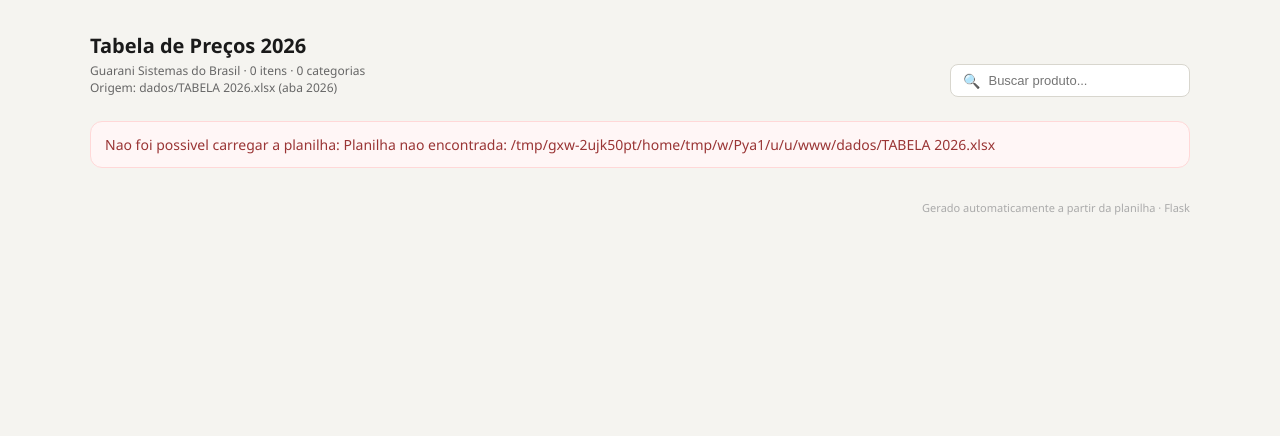
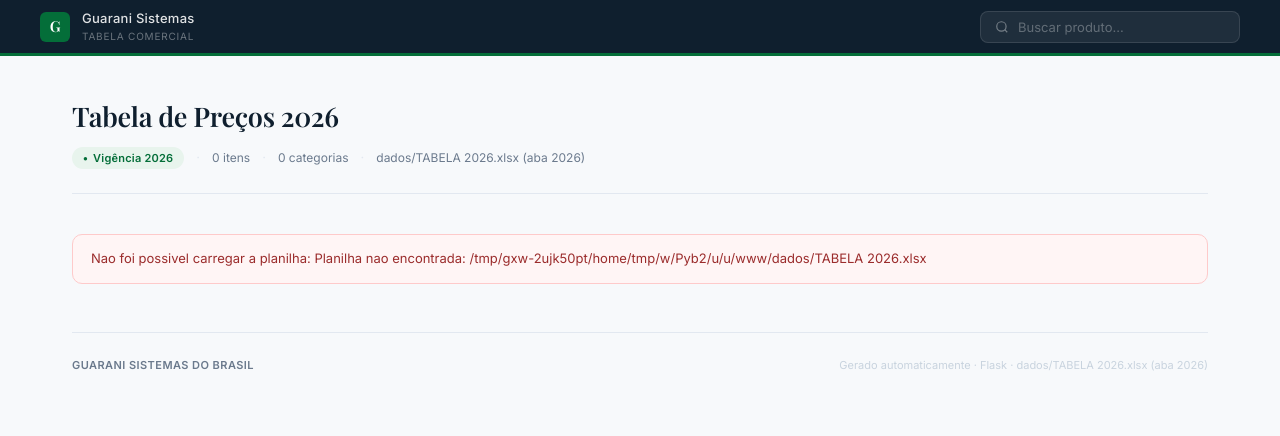
Before and after one commit to PSS84/Guarani, a Flask app: page /guarani/precos in a window 1280 px wide. Shown: the top 436 px of the page. Run offline with Flask 3, Linux system fonts and the light colour scheme.

Commit message:
feat: redesign executivo da tabela de precos 2026
- Top bar fixa navy com fio verde Guarani, logo e busca integrada
- Tipografia Playfair Display no titulo + Inter no corpo
- Cards de secao com sombra suave e indicador lateral colorido por paleta
- Cabecalhos de tabela em uppercase com letter-spacing refinado
- Subtitulos de bloco em verde Guarani com fundo sutil
- Meta info com pills e separadores pontuais
- Footer com marca a esquerda e metadados a direita
- Layout clean executivo/corporativo mantendo toda logica Jinja2

Co-Authored-By: Claude Sonnet 4.6 <noreply@anthropic.com>

```diff
--- a/guarani/templates/precos_2026.html
+++ b/guarani/templates/precos_2026.html
@@ -4,183 +4,263 @@
   <meta charset="utf-8" />
   <meta name="viewport" content="width=device-width, initial-scale=1" />
   <title>Tabela de Preços 2026 — Guarani Sistemas</title>
+  <link href="https://fonts.googleapis.com/css2?family=Playfair+Display:wght@400;600&family=Inter:wght@300;400;500;600&display=swap" rel="stylesheet" />
   <style>
     *, *::before, *::after { box-sizing: border-box; margin: 0; padding: 0; }
 
-    body {
-      font-family: "Segoe UI", Roboto, Arial, sans-serif;
-      font-size: 14px;
-      background: #f5f4f0;
-      color: #1a1a1a;
-      padding: 2rem 1.5rem;
+    :root {
+      --green:        #046E39;
+      --green-light:  #00A253;
+      --green-muted:  #e8f4ed;
+      --navy:         #0f1f2e;
+      --text:         #1a2433;
+      --text-muted:   #6b7a8d;
+      --border:       #e2e8f0;
+      --border-light: #f1f5f9;
+      --bg:           #f7f9fb;
+      --white:        #ffffff;
+      --shadow:       0 1px 3px rgba(0,0,0,0.06), 0 1px 2px rgba(0,0,0,0.04);
+      --shadow-md:    0 4px 20px rgba(0,0,0,0.09);
     }
 
-    .page { max-width: 1100px; margin: 0 auto; }
-
-    .header {
-      display: flex;
-      align-items: flex-end;
-      justify-content: space-between;
-      flex-wrap: wrap;
-      gap: 12px;
-      margin-bottom: 1.5rem;
-    }
-    .header h1 {
-      font-size: 20px;
-      font-weight: 600;
-      color: #1a1a1a;
-    }
-    .header .sub {
-      font-size: 12px;
-      color: #666;
-      margin-top: 3px;
-      line-height: 1.45;
+    body {
+      font-family: 'Inter', 'Segoe UI', system-ui, sans-serif;
+      font-size: 13.5px;
+      background: var(--bg);
+      color: var(--text);
+      line-height: 1.5;
+      -webkit-font-smoothing: antialiased;
     }
 
-    .search-wrap {
+    /* ── Top bar ── */
+    .topbar {
+      background: var(--navy);
+      border-bottom: 3px solid var(--green);
+      padding: 0 2.5rem;
+      height: 56px;
       display: flex;
       align-items: center;
-      gap: 8px;
-      background: #fff;
-      border: 1px solid #d8d6ce;
+      justify-content: space-between;
+      position: sticky;
+      top: 0;
+      z-index: 100;
+    }
+    .topbar-brand { display: flex; align-items: center; gap: 12px; }
+    .topbar-logo {
+      width: 30px; height: 30px;
+      background: var(--green);
+      border-radius: 6px;
+      display: flex; align-items: center; justify-content: center;
+      font-size: 15px; font-weight: 700;
+      color: #fff;
+      font-family: 'Playfair Display', serif;
+      letter-spacing: -0.5px;
+    }
+    .topbar-name {
+      font-size: 13px; font-weight: 500;
+      color: rgba(255,255,255,0.88);
+      letter-spacing: 0.02em;
+    }
+    .topbar-tag {
+      font-size: 10px;
+      color: rgba(255,255,255,0.38);
+      letter-spacing: 0.08em;
+      text-transform: uppercase;
+    }
+    .topbar-search {
+      display: flex; align-items: center; gap: 9px;
+      background: rgba(255,255,255,0.07);
+      border: 1px solid rgba(255,255,255,0.11);
       border-radius: 8px;
-      padding: 6px 12px;
-      min-width: 240px;
+      padding: 7px 14px;
+      min-width: 260px;
     }
-    .search-wrap input {
-      border: none;
-      outline: none;
-      font-size: 13px;
-      background: transparent;
-      width: 100%;
-      color: #1a1a1a;
+    .topbar-search input {
+      background: transparent; border: none; outline: none;
+      font-size: 13px; color: rgba(255,255,255,0.82); width: 100%;
+      font-family: 'Inter', sans-serif;
     }
-    .search-icon { color: #999; font-size: 14px; }
+    .topbar-search input::placeholder { color: rgba(255,255,255,0.3); }
+    .topbar-search svg { flex-shrink: 0; opacity: 0.38; }
 
+    /* ── Page layout ── */
+    .page { max-width: 1200px; margin: 0 auto; padding: 2.5rem 2rem 4rem; }
+
+    /* ── Page header ── */
+    .page-header {
+      margin-bottom: 2.5rem;
+      padding-bottom: 1.5rem;
+      border-bottom: 1px solid var(--border);
+    }
+    .page-header h1 {
+      font-family: 'Playfair Display', serif;
+      font-size: 27px; font-weight: 600;
+      color: var(--navy);
+      letter-spacing: -0.3px;
+      margin-bottom: 10px;
+    }
+    .page-meta { display: flex; align-items: center; gap: 8px; flex-wrap: wrap; }
+    .pill-green {
+      display: inline-flex; align-items: center; gap: 5px;
+      background: var(--green-muted); color: var(--green);
+      font-size: 11px; font-weight: 600;
+      padding: 3px 11px; border-radius: 20px;
+      letter-spacing: 0.02em;
+    }
+    .pill-green .dot { font-size: 8px; }
+    .meta-sep { color: var(--border); font-size: 13px; margin: 0 4px; }
+    .meta-item { font-size: 12px; color: var(--text-muted); }
+
+    /* ── Section cards ── */
     .secao {
-      background: #fff;
-      border: 1px solid #ddd;
+      background: var(--white);
+      border: 1px solid var(--border);
       border-radius: 12px;
-      margin-bottom: 1rem;
+      margin-bottom: 10px;
+      box-shadow: var(--shadow);
       overflow: hidden;
+      transition: box-shadow 0.2s;
     }
+    .secao:hover { box-shadow: var(--shadow-md); }
 
     summary {
-      display: flex;
-      align-items: center;
-      gap: 10px;
-      padding: 10px 16px;
-      cursor: pointer;
-      background: #fafaf8;
-      border-bottom: 1px solid #e8e6df;
-      list-style: none;
-      user-select: none;
+      display: flex; align-items: center; gap: 14px;
+      padding: 14px 20px;
+      cursor: pointer; list-style: none; user-select: none;
+      background: var(--white);
+      transition: background 0.15s;
     }
     summary::-webkit-details-marker { display: none; }
-    summary:hover { background: #f0eeea; }
+    summary:hover { background: var(--border-light); }
+    details[open] > summary { border-bottom: 1px solid var(--border); }
 
-    .badge {
-      font-size: 11px;
-      font-weight: 600;
-      padding: 3px 10px;
-      border-radius: 20px;
-      white-space: nowrap;
-      letter-spacing: 0.02em;
+    .section-bar {
+      width: 3px; height: 28px;
+      border-radius: 2px; flex-shrink: 0;
     }
-    .count {
-      font-size: 11px;
-      color: #888;
+    .section-title {
       flex: 1;
+      font-size: 13px; font-weight: 600;
+      color: var(--navy); letter-spacing: 0.01em;
     }
-    .chevron {
-      font-size: 11px;
-      color: #aaa;
-      transition: transform 0.2s;
+    .section-count {
+      font-size: 11px; color: var(--text-muted);
+      background: var(--border-light);
+      border: 1px solid var(--border);
+      padding: 2px 10px; border-radius: 10px;
     }
+    .chevron { color: var(--text-muted); font-size: 10px; transition: transform 0.2s; }
     details[open] .chevron { transform: rotate(180deg); }
 
+    /* ── Table ── */
     .table-wrap { overflow-x: auto; }
 
     table {
-      width: 100%;
-      border-collapse: collapse;
-      font-size: 12.5px;
-      min-width: 980px;
+      width: 100%; border-collapse: collapse;
+      font-size: 12.5px; min-width: 980px;
     }
     thead th {
-      padding: 8px 12px;
-      font-size: 11px;
-      font-weight: 600;
-      color: #666;
+      padding: 9px 16px;
+      font-size: 10.5px; font-weight: 600;
+      color: var(--text-muted);
       text-align: left;
-      border-bottom: 1px solid #eee;
-      background: #fff;
+      text-transform: uppercase; letter-spacing: 0.06em;
+      border-bottom: 1px solid var(--border);
+      background: var(--bg);
       white-space: nowrap;
-      position: sticky;
-      top: 0;
-      z-index: 1;
     }
     th.r, td.num { text-align: right; }
 
-    tbody tr { border-bottom: 1px solid #f0eeea; }
+    tbody tr {
+      border-bottom: 1px solid var(--border-light);
+      transition: background 0.1s;
+    }
     tbody tr:last-child { border-bottom: none; }
-    tbody tr:hover { background: #fafaf8; }
+    tbody tr:hover { background: #f5f9ff; }
 
-    td {
-      padding: 9px 12px;
-      color: #1a1a1a;
-      vertical-align: top;
-    }
-    td.produto { font-weight: 500; min-width: 180px; }
-    td.num { font-variant-numeric: tabular-nums; white-space: nowrap; }
-    td.info { color: #666; font-size: 11.5px; max-width: 320px; line-height: 1.5; }
+    td { padding: 10px 16px; color: var(--text); vertical-align: middle; }
+    td.produto { font-weight: 500; min-width: 200px; color: var(--navy); }
+    td.num { font-variant-numeric: tabular-nums; white-space: nowrap; font-size: 12px; }
+    td.info { color: var(--text-muted); font-size: 11.5px; max-width: 300px; line-height: 1.55; }
 
     tr.subtitulo td {
-      font-weight: 700;
-      color: #2f3f55;
-      background: #f7f9ff;
+      font-size: 10.5px; font-weight: 700;
+      letter-spacing: 0.07em; text-transform: uppercase;
+      color: var(--green);
+      background: var(--green-muted);
+      padding: 7px 16px;
     }
 
-    .muted { color: #bbb; }
-    .proj { font-style: italic; color: #999; font-size: 11px; }
-
+    .muted { color: #c8d3de; }
+    .proj { font-style: italic; color: var(--text-muted); font-size: 11px; }
     tr.hidden { display: none; }
 
+    /* ── Error ── */
     .no-data {
-      background: #fff6f6;
-      border: 1px solid #ffd8d8;
-      color: #9a3535;
-      border-radius: 12px;
-      padding: 13px 14px;
-      margin-bottom: 16px;
+      background: #fff5f5; border: 1px solid #fecaca;
+      color: #9b2c2c; border-radius: 10px;
+      padding: 14px 18px; margin-bottom: 20px; font-size: 13px;
     }
 
+    /* ── Footer ── */
     footer {
-      margin-top: 2rem;
-      font-size: 11px;
-      color: #aaa;
-      text-align: right;
+      margin-top: 3rem; padding-top: 1.5rem;
+      border-top: 1px solid var(--border);
+      display: flex; align-items: center;
+      justify-content: space-between; flex-wrap: wrap; gap: 8px;
     }
+    .footer-brand {
+      font-size: 11px; font-weight: 600;
+      color: var(--text-muted); letter-spacing: 0.04em; text-transform: uppercase;
+    }
+    .footer-meta { font-size: 11px; color: #c8d3de; }
 
     @media (max-width: 768px) {
-      body { padding: 1.25rem 1rem; }
-      .search-wrap { width: 100%; min-width: 0; }
+      .topbar { padding: 0 1.25rem; }
+      .topbar-search { display: none; }
+      .page { padding: 1.5rem 1rem 3rem; }
+      .page-header h1 { font-size: 22px; }
     }
   </style>
 </head>
 <body>
+
+<!-- Top bar -->
+<header class="topbar">
+  <div class="topbar-brand">
+    <div class="topbar-logo">G</div>
+    <div>
+      <div class="topbar-name">Guarani Sistemas</div>
+      <div class="topbar-tag">Tabela Comercial</div>
+    </div>
+  </div>
+  <div class="topbar-search">
+    <svg width="14" height="14" viewBox="0 0 24 24" fill="none" stroke="white" stroke-width="2">
+      <circle cx="11" cy="11" r="8"/><path d="m21 21-4.35-4.35"/>
+    </svg>
+    <input
+      type="text" id="busca"
+      placeholder="Buscar produto..."
+      oninput="filtrar()"
+      {% if erro %}disabled{% endif %}
+    />
+  </div>
+</header>
+
+<!-- Page -->
 <div class="page">
-  <div class="header">
-    <div>
-      <h1>Tabela de Preços 2026</h1>
-      <div class="sub">
-        Guarani Sistemas do Brasil · {{ total_itens }} itens · {{ secoes|length }} categorias<br />
-        Origem: {{ planilha_relativa }}
-      </div>
-    </div>
-    <div class="search-wrap" aria-label="Buscar produto">
-      <span class="search-icon">&#128269;</span>
-      <input type="text" id="busca" placeholder="Buscar produto..." oninput="filtrar()" {% if erro %}disabled{% endif %} />
+
+  <!-- Page header -->
+  <div class="page-header">
+    <h1>Tabela de Preços 2026</h1>
+    <div class="page-meta">
+      <span class="pill-green"><span class="dot">●</span> Vigência 2026</span>
+      <span class="meta-sep">·</span>
+      <span class="meta-item">{{ total_itens }} itens</span>
+      <span class="meta-sep">·</span>
+      <span class="meta-item">{{ secoes|length }} categorias</span>
+      <span class="meta-sep">·</span>
+      <span class="meta-item">{{ planilha_relativa }}</span>
     </div>
   </div>
 
@@ -188,15 +268,15 @@
     <div class="no-data">{{ erro }}</div>
   {% endif %}
 
+  <!-- Sections -->
   <div id="conteudo">
     {% for secao in secoes %}
       {% set paleta = secao.paleta %}
       <details class="secao" {% if loop.first %}open{% endif %}>
-        <summary style="--fill: {{ paleta.fill }}; --txt: {{ paleta.text }}; --bdr: {{ paleta.border }}">
-          <span class="badge" style="background: {{ paleta.fill }}; color: {{ paleta.text }}; border: 1px solid {{ paleta.border }}">
-            {{ secao.titulo }}
-          </span>
-          <span class="count">{{ secao.itens|length }} item{% if secao.itens|length != 1 %}s{% endif %}</span>
+        <summary>
+          <div class="section-bar" style="background: {{ paleta.border }};"></div>
+          <span class="section-title">{{ secao.titulo }}</span>
+          <span class="section-count">{{ secao.itens|length }} item{% if secao.itens|length != 1 %}s{% endif %}</span>
           <span class="chevron">▼</span>
         </summary>
         <div class="table-wrap">
@@ -235,14 +315,18 @@
     {% endfor %}
   </div>
 
-  <footer>Gerado automaticamente a partir da planilha · Flask</footer>
+  <!-- Footer -->
+  <footer>
+    <span class="footer-brand">Guarani Sistemas do Brasil</span>
+    <span class="footer-meta">Gerado automaticamente · Flask · {{ planilha_relativa }}</span>
+  </footer>
+
 </div>
 
 <script>
 function filtrar() {
   const input = document.getElementById("busca");
   if (!input || input.disabled) return;
-
   const q = input.value.toLowerCase().trim();
   document.querySelectorAll(".secao").forEach((sec) => {
     let visiveis = 0;
```
